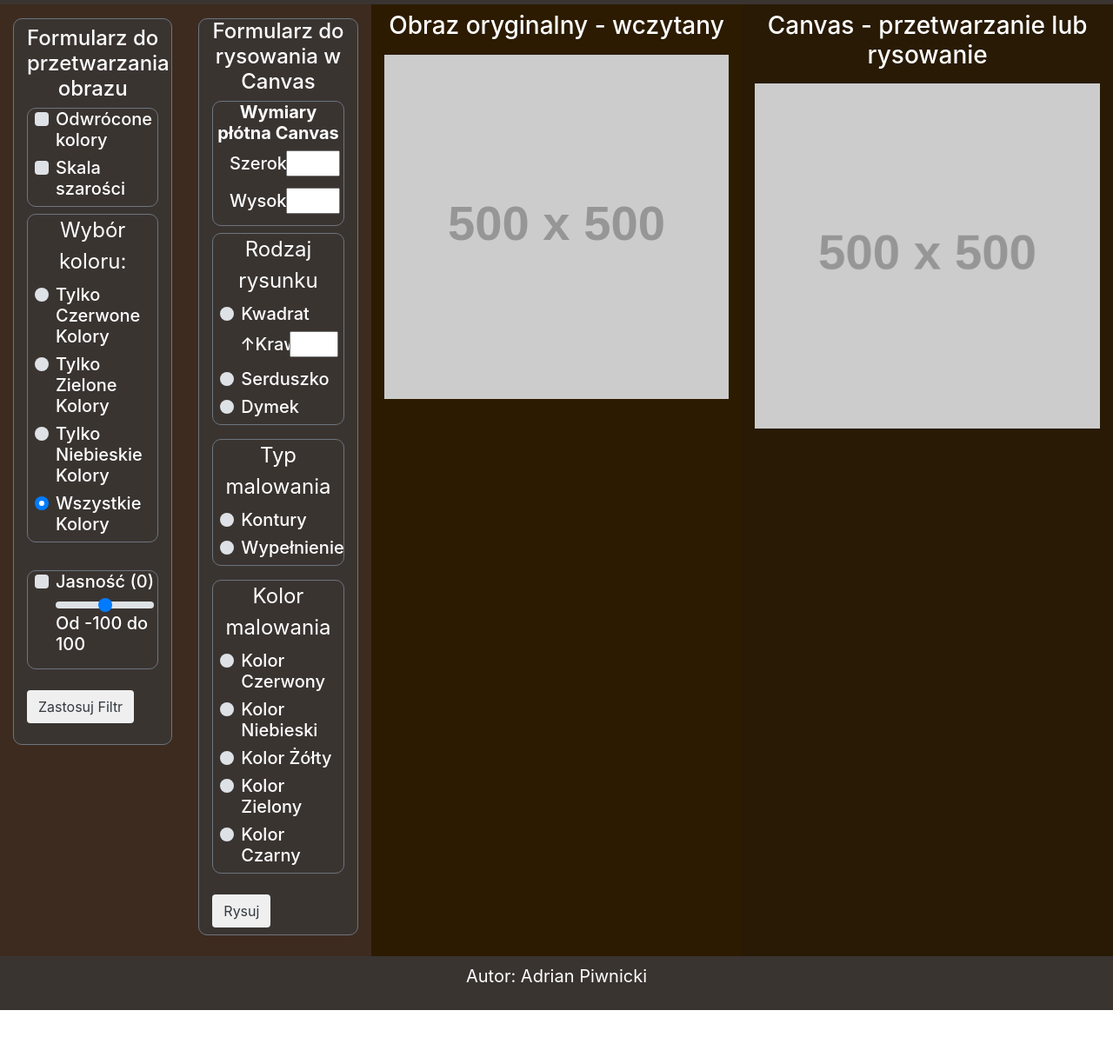
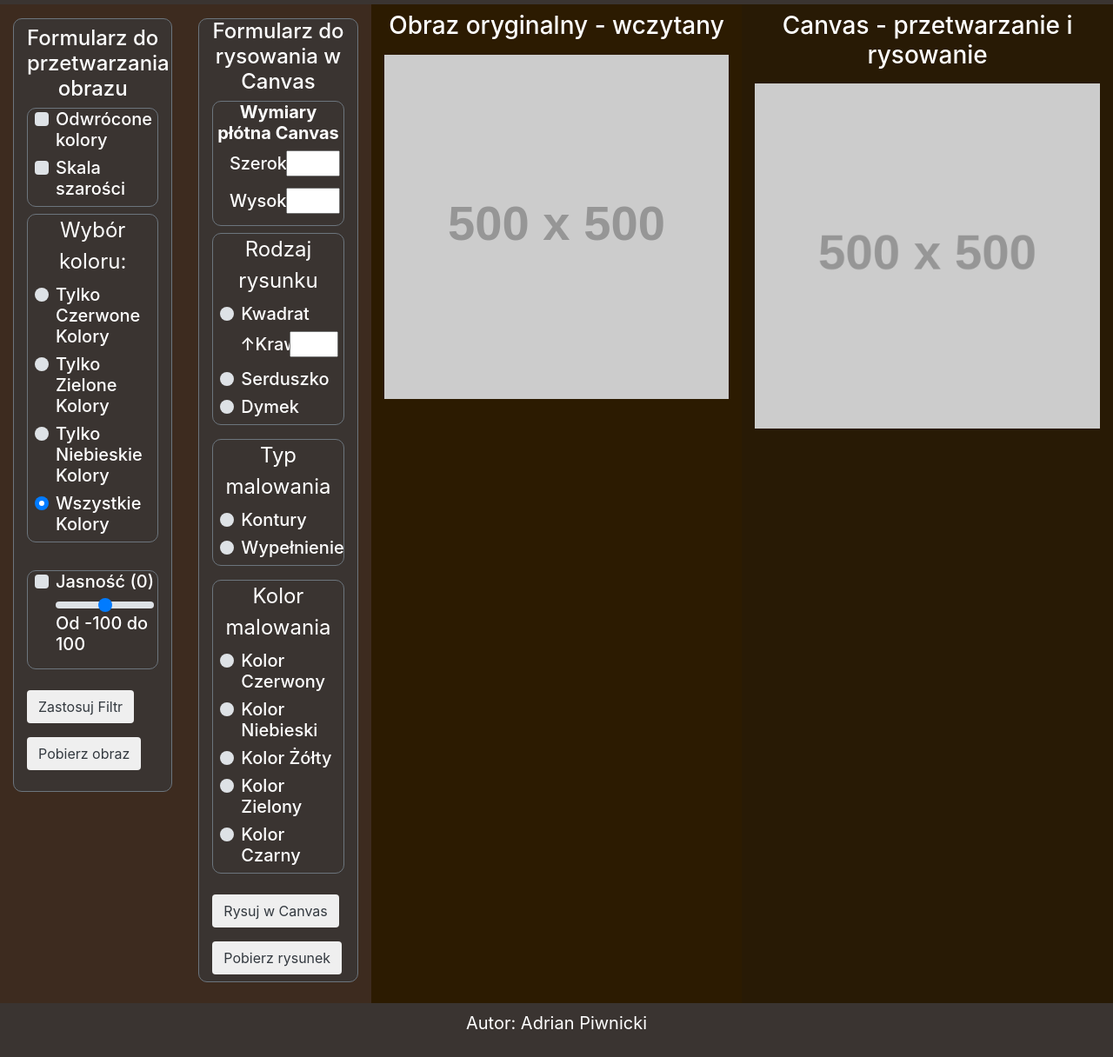
Before and after one commit to AdrianPiwnicki/Projekt3_WWW, a plain HTML site: page index.html in a window 1280 px wide. Shown: the part 51-1267 px from the top of the page at 87% size. Before the commit the page ends 1213 px from the top, so only its background shows below. Drawn offline with Linux system fonts and the light colour scheme; placeholder pictures from the web are drawn by us.

Commit message:
gotowa strona

```diff
--- a/index.html
+++ b/index.html
@@ -111,6 +111,9 @@
                         <button id="zmien" type="button" class="btn btn-outline-white h5 mt-2 text-dark"
                                 onclick="check();">Zastosuj Filtr
                         </button>
+                        <button type="button" class="btn btn-outline-white h5 mt-2 text-dark"
+                                onclick="download();">Pobierz obraz
+                        </button>
                     </div>
                 </div>
             </div>
@@ -191,7 +194,10 @@
                         </fieldset>
                     </div>
                     <button id="plotno" type="button" class="btn btn-outline-white h5 mt-2 text-dark"
-                            onclick="plotno();">Rysuj
+                            onclick="plotno();">Rysuj w Canvas
+                    </button>
+                    <button type="button" class="btn btn-outline-white h5 mt-2 text-dark"
+                            onclick="download();">Pobierz rysunek
                     </button>
                 </div>
             </div>
@@ -200,7 +206,7 @@
                 <img src="https://placehold.it/500x500" id="img" alt="org" class="mb-2 mt-2 img-fluid"/>
             </div>
             <div class="col-xl-4 text-center pb-2" id="canvas">
-                <div class="h3 mt-2 text-white">Canvas - przetwarzanie lub rysowanie</div>
+                <div class="h3 mt-2 text-white">Canvas - przetwarzanie i rysowanie</div>
                 <canvas id="obraz" class="mt-2">
                     Twoja przeglądarka nie obsługuje Canvas
                 </canvas>
--- a/js/canvas.js
+++ b/js/canvas.js
@@ -202,3 +202,10 @@ function rand(min, max) {
     max = Math.floor(max);
     return Math.floor(Math.random() * (max - min)) + min;
 }
+
+function download() {
+    var pobierz = document.createElement('a');
+    pobierz.download = 'obraz.png';
+    pobierz.href = document.getElementById('obraz').toDataURL('image/png').replace('image/png', 'octet-stream');
+    pobierz.click();
+}
```
